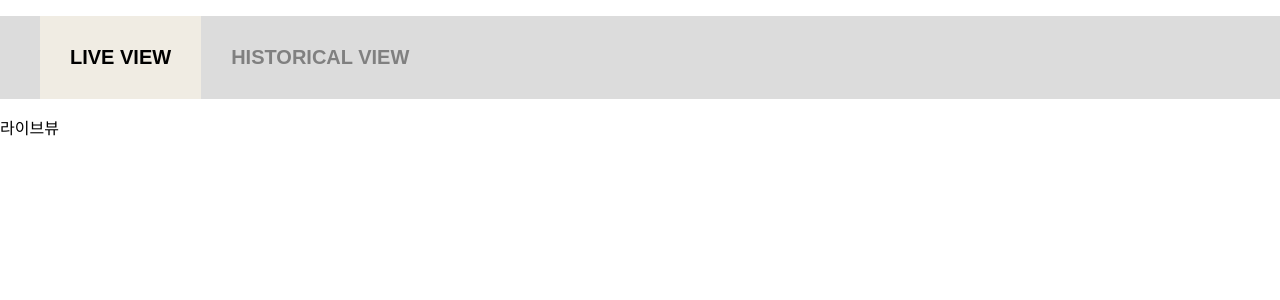
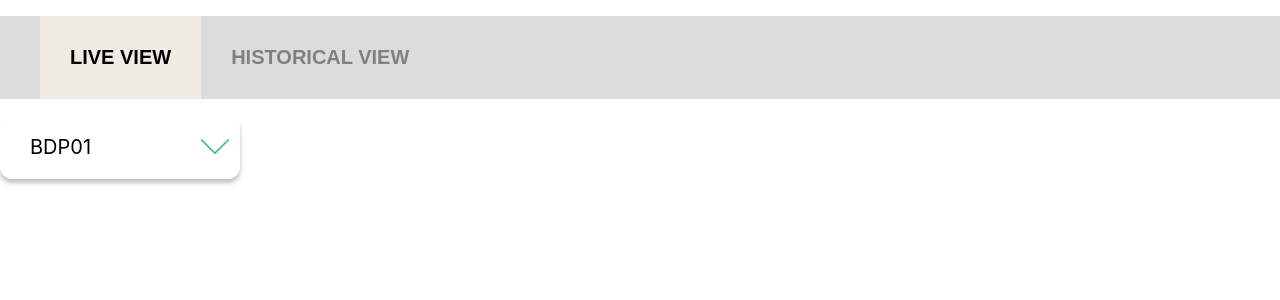
Before and after one commit to ohofront/gme_scrapping_frontend, a React (Create React App) app: page / in a window 1280 px wide. Shown: the top 300 px of the page. Built offline with nearby package versions, Linux system fonts and the light colour scheme; no server answers.

Commit message:
selectbox component

```diff
--- /dev/null
+++ b/src/component/SelectBox.tsx
@@ -0,0 +1,80 @@
+import { useState } from "react";
+import styled from "styled-components";
+
+type DropdownProps = {
+  optionData: { key: number; value: string }[];
+};
+const SelectBox = ({ optionData }: DropdownProps) => {
+  const [currentValue, setCurrentValue] = useState(optionData[0].value);
+  const [showOptions, setShowOptions] = useState(false);
+
+  const handleOnChangeSelectValue = (data: { key: number; value: string }) => {
+    setCurrentValue(data.value);
+  };
+
+  return (
+    <SelectedBox onClick={() => setShowOptions((prev) => !prev)}>
+      <Label>{currentValue}</Label>
+      <SelectOptions show={showOptions}>
+        {optionData.map((data, index) => (
+          <Option
+            key={index}
+            value={data.value}
+            onClick={() => handleOnChangeSelectValue(data)}
+          >
+            {data.value}
+          </Option>
+        ))}
+      </SelectOptions>
+    </SelectedBox>
+  );
+};
+export default SelectBox;
+
+const SelectedBox = styled.div`
+  display: flex;
+  position: relative;
+  width: 200px;
+  padding: 20px;
+  border-radius: 12px;
+  background-color: #ffffff;
+  align-self: center;
+  box-shadow: 0px 4px 4px rgba(0, 0, 0, 0.25);
+  cursor: pointer;
+  &::before {
+    content: "⌵";
+    position: absolute;
+    top: 0px;
+    right: 10px;
+    color: #49c181;
+    font-size: 40px;
+  }
+`;
+const Label = styled.label`
+  font-size: 20px;
+  margin-left: 10px;
+  text-align: center;
+`;
+type TSelectionProps = { show: boolean };
+const SelectOptions = styled.ul<TSelectionProps>`
+  position: absolute;
+  list-style: none;
+  top: 50px;
+  left: 0;
+  width: 100%;
+  overflow: hidden;
+  height: 200px;
+  max-height: ${({ show }) => (show ? "none" : "0")};
+  padding: 0;
+  border-radius: 8px;
+  background-color: black;
+  color: #fefefe;
+`;
+const Option = styled.li`
+  font-size: 20px;
+  padding: 10px 20px;
+  transition: background-color 0.2s ease-in;
+  &:hover {
+    background-color: #595959;
+  }
+`;
--- a/src/contents/LiveView/index.tsx
+++ b/src/contents/LiveView/index.tsx
@@ -3,6 +3,7 @@ import { useEffect, useState } from "react";
 import { Params } from "../../models/api/apiModel";
 import axios from "axios";
 import { Response } from "http-proxy-middleware/dist/types";
+import SelectBox from "../../component/SelectBox";
 
 export const InitialParams: Params = {
   startDttm: "2024-02-15 10:00:00",
@@ -15,6 +16,12 @@ const LiveView = () => {
   const [param, setParam] = useState<Params>(InitialParams);
   const [live, setLive] = useState<Response[]>([]);
   const apiUrl = process.env.REACT_APP_SERVICE_URL;
+  const selectData = [
+    { key: 1, value: "BDP01" },
+    { key: 2, value: "BPM01" },
+    { key: 3, value: "BDP01(USD)" },
+    { key: 4, value: "BPM01(USD)" },
+  ];
 
   useEffect(() => {
     setParam({
@@ -32,18 +39,6 @@ const LiveView = () => {
   //   })();
   // }, [param]);
 
-  const fetchData = async () => {
-    try {
-      const response = await axios.get(
-        `${apiUrl}/GME/gme_scrap/pivot/history`,
-        { params: param }
-      );
-      console.log("response: ", response.data);
-      setLive(response.data);
-    } catch (e) {
-      console.log(e);
-    }
-  };
   useEffect(() => {
     const fetchData = async () => {
       try {
@@ -58,11 +53,9 @@ const LiveView = () => {
       }
     };
     fetchData();
+    console.log("live:", live);
   }, []);
 
-  useEffect(() => {
-    console.log("live:", live);
-  }, [live]);
-  return <div>라이브뷰</div>;
+  return <SelectBox optionData={selectData} />;
 };
 export default LiveView;
```
